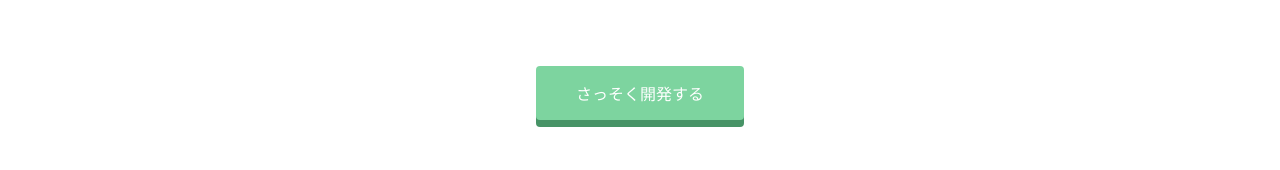
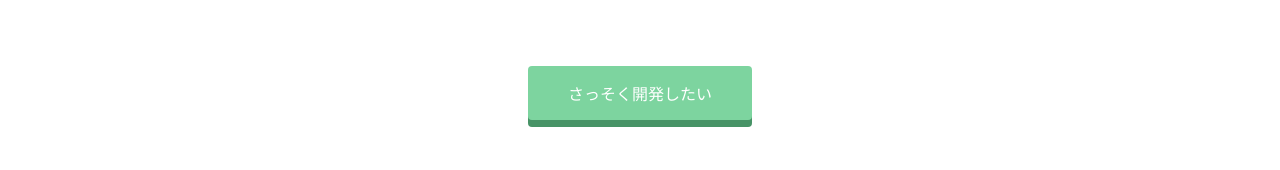
Before and after one commit to shigeakiffk/shigeaki.github.io, a plain HTML site: page index.html in a window 1280 px wide. Shown: the part 1426-1596 px from the top of the page. Drawn offline with Linux system fonts and the light colour scheme.

Commit message:
Update index.html

```diff
--- a/index.html
+++ b/index.html
@@ -77,7 +77,7 @@
         <h2>さぁ、あなたもProgateでプログラミングを学んでみませんか?</h2>
         <h3>Let's learn to code, learn to be creative!</h3>
       </div>
-      <span class="btn message">さっそく開発する</span>
+      <span class="btn message">さっそく開発したい</span>
     </div>
   </div>
   <footer>
```
